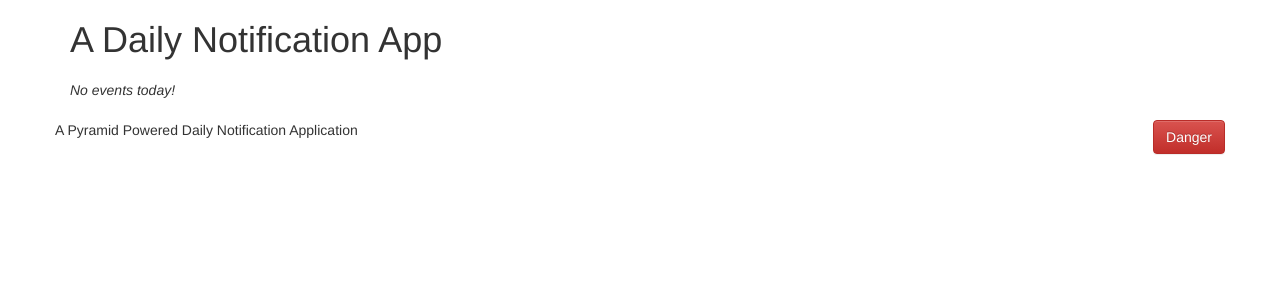
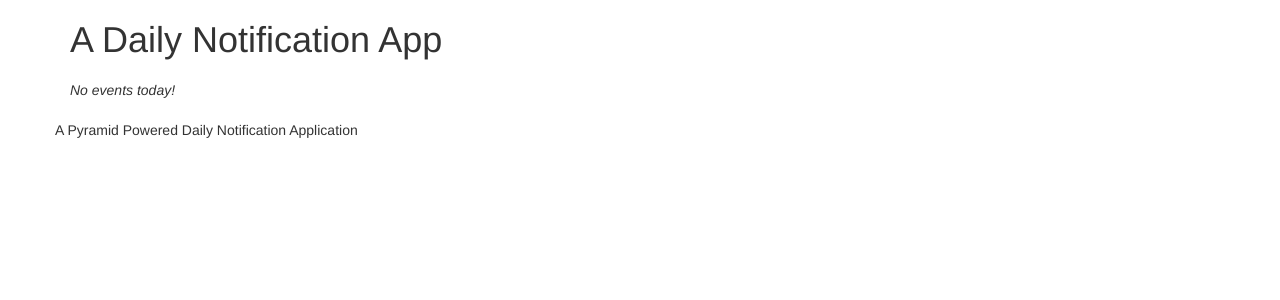
Before and after one commit to charlieRode/calendar_app, a Python web app: template templates/day.jinja2 in a window 1280 px wide. Shown: the part 50-350 px from the top of the page. Run offline with Jinja, Linux system fonts and the light colour scheme; the template is opened without the code that fills it, so the values that code supplies are empty; some libraries are stand-ins or nearby versions.

Commit message:
Get rid of awesome button

```diff
--- a/templates/base.jinja2
+++ b/templates/base.jinja2
@@ -84,7 +84,6 @@
             <div class="container">
                 <div class="row">
                     <p></p>
-                    <a class="btn btn-danger" style="float: right;" href="https://www.youtube.com/watch?v=siwpn14IE7E">Danger</a>
                     <p>A Pyramid Powered Daily Notification Application</p>
                 </div>
             </div>
```
